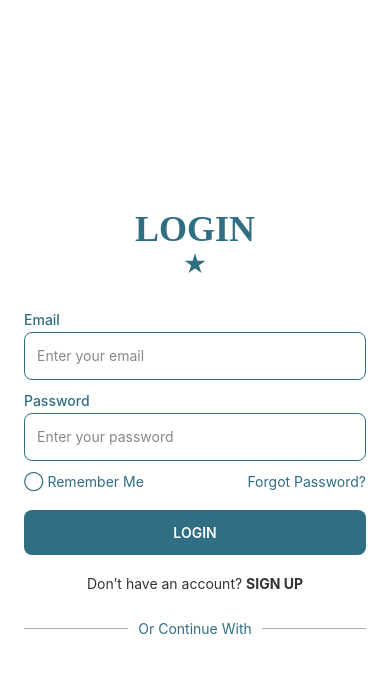
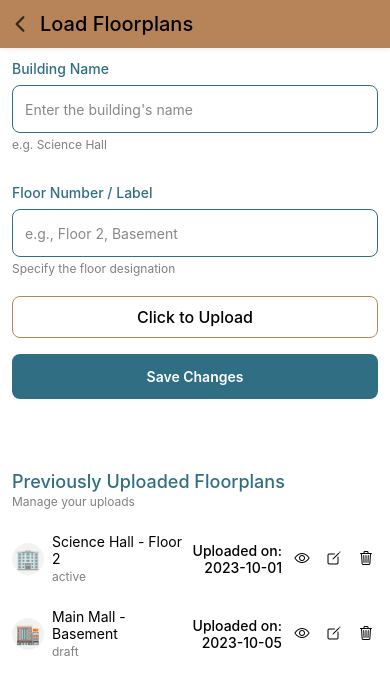
Before and after one commit to COS301-SE-2025/Snap-Vision, a React Native app in the folder snap-vision/: screen /AdminLoadFloorplans in a window 390 px wide. Shown: the top 694 px of the page. Built offline with nearby package versions, Linux system fonts and the light colour scheme.

Commit message:
Load Floorplans Screen with Old Colours

```diff
--- a/snap-vision/App.tsx
+++ b/snap-vision/App.tsx
@@ -5,6 +5,7 @@ import { createNativeStackNavigator } from '@react-navigation/native-stack';
 import LoginScreen from './src/screens/LoginScreen';
 import RegistrationScreen from './src/screens/RegistrationScreen';
 import BottomTabs from './src/navigation/BottomTabs';
+import AdminLoadFloorplansScreen from './src/screens/AdminLoadFloorplansScreen';
 
 import { ThemeProvider } from './src/theme/ThemeContext';
 
@@ -19,6 +20,7 @@ export default function App() {
             <Stack.Screen name="Login" component={LoginScreen} />
             <Stack.Screen name="Register" component={RegistrationScreen} />
             <Stack.Screen name="Tabs" component={BottomTabs} />
+            <Stack.Screen name="AdminLoadFloorplans" component={AdminLoadFloorplansScreen} />
           </Stack.Navigator>
       </NavigationContainer>
     </ThemeProvider>
--- /dev/null
+++ b/snap-vision/src/components/molecules/FloorplanListItem.tsx
@@ -0,0 +1,99 @@
+import React from 'react';
+import { View, Text, TouchableOpacity, StyleSheet } from 'react-native';
+import Icon from 'react-native-vector-icons/Ionicons';
+
+interface FloorplanItem {
+  id: string;
+  buildingName: string;
+  floorLabel: string;
+  status: 'active' | 'draft';
+  uploadDate: string;
+  icon: string;
+}
+
+interface Props {
+  item: FloorplanItem;
+  onView: () => void;
+  onEdit: () => void;
+  onDelete: () => void;
+}
+
+export default function FloorplanListItem({ item, onView, onEdit, onDelete }: Props) {
+  return (
+    <View style={styles.container}>
+      <View style={styles.iconContainer}>
+        <Text style={styles.icon}>{item.icon}</Text>
+      </View>
+
+      <View style={styles.content}>
+        <Text style={styles.title}>
+          {item.buildingName} - {item.floorLabel}
+        </Text>
+        <Text style={styles.status}>{item.status}</Text>
+      </View>
+
+      <Text style={styles.date}>Uploaded on: {item.uploadDate}</Text>
+
+      <View style={styles.actionButtons}>
+        <TouchableOpacity onPress={onView} style={styles.actionButton}>
+          <Icon name="eye-outline" size={16} color="black" />
+        </TouchableOpacity>
+        <TouchableOpacity onPress={onEdit} style={styles.actionButton}>
+          <Icon name="create-outline" size={16} color="black" />
+        </TouchableOpacity>
+        <TouchableOpacity onPress={onDelete} style={styles.actionButton}>
+          <Icon name="trash-outline" size={16} color="black" />
+        </TouchableOpacity>
+      </View>
+    </View>
+  );
+}
+
+const styles = StyleSheet.create({
+  container: {
+    flexDirection: 'row',
+    alignItems: 'center',
+    paddingVertical: 12,
+    gap: 8,
+  },
+  iconContainer: {
+    width: 32,
+    height: 32,
+    backgroundColor: 'rgba(0, 0, 0, 0.05)',
+    borderRadius: 16,
+    justifyContent: 'center',
+    alignItems: 'center',
+  },
+  icon: {
+    fontSize: 20,
+  },
+  content: {
+    flex: 1,
+  },
+  title: {
+    fontSize: 14,
+    color: 'black',
+    marginBottom: 2,
+  },
+  status: {
+    fontSize: 12,
+    color: 'rgba(0, 0, 0, 0.50)',
+  },
+  date: {
+    width: 90,
+    textAlign: 'right',
+    fontSize: 14,
+    fontWeight: '500',
+    color: 'black',
+  },
+  actionButtons: {
+    flexDirection: 'row',
+    gap: 8,
+  },
+  actionButton: {
+    width: 24,
+    height: 24,
+    justifyContent: 'center',
+    alignItems: 'center',
+  },
+});
--- /dev/null
+++ b/snap-vision/src/components/molecules/TopBar.tsx
@@ -0,0 +1,52 @@
+import React from 'react';
+import { View, Text, TouchableOpacity, StyleSheet } from 'react-native';
+import Icon from 'react-native-vector-icons/Ionicons';
+
+interface Props {
+  title: string;
+  onBackPress: () => void;
+}
+
+export default function TopBar({ title, onBackPress }: Props) {
+  return (
+    <View style={styles.container}>
+      <View style={styles.content}>
+        <TouchableOpacity onPress={onBackPress} style={styles.backButton}>
+          <Icon name="chevron-back" size={24} color="rgba(0, 0, 0, 0.70)" />
+        </TouchableOpacity>
+        <Text style={styles.title}>{title}</Text>
+      </View>
+    </View>
+  );
+}
+
+const styles = StyleSheet.create({
+  container: {
+    backgroundColor: 'white',
+    shadowColor: '#000',
+    shadowOffset: { width: 0, height: 0 },
+    shadowOpacity: 0.12,
+    shadowRadius: 6,
+    elevation: 6,
+  },
+  content: {
+    backgroundColor: '#B78459',
+    paddingHorizontal: 8,
+    paddingVertical: 12,
+    flexDirection: 'row',
+    alignItems: 'center',
+    gap: 8,
+  },
+  backButton: {
+    width: 24,
+    height: 24,
+    justifyContent: 'center',
+    alignItems: 'center',
+  },
+  title: {
+    flex: 1,
+    color: 'black',
+    fontSize: 20,
+    fontWeight: '500',
+  },
+});
--- /dev/null
+++ b/snap-vision/src/screens/AdminLoadFloorplansScreen.tsx
@@ -0,0 +1,193 @@
+import React, { useState } from 'react';
+import { View, Text, StyleSheet, ScrollView, TouchableOpacity } from 'react-native';
+import { useTheme } from '../theme/ThemeContext';
+import { getThemeColors } from '../theme';
+import AppInput from '../components/atoms/AppInput';
+import AppButton from '../components/atoms/AppButton';
+import FloorplanListItem from '../components/molecules/FloorplanListItem';
+import TopBar from '../components/molecules/TopBar';
+
+interface FloorplanItem {
+  id: string;
+  buildingName: string;
+  floorLabel: string;
+  status: 'active' | 'draft';
+  uploadDate: string;
+  icon: string;
+}
+
+const mockFloorplans: FloorplanItem[] = [
+  {
+    id: '1',
+    buildingName: 'Science Hall',
+    floorLabel: 'Floor 2',
+    status: 'active',
+    uploadDate: '2023-10-01',
+    icon: '🏢',
+  },
+  {
+    id: '2',
+    buildingName: 'Main Mall',
+    floorLabel: 'Basement',
+    status: 'draft',
+    uploadDate: '2023-10-05',
+    icon: '🏬',
+  },
+];
+
+export default function AdminLoadFloorplansScreen({ navigation }: any) {
+  const { isDark } = useTheme();
+  const colors = getThemeColors(isDark);
+  const [buildingName, setBuildingName] = useState('');
+  const [floorLabel, setFloorLabel] = useState('');
+
+  const handleUpload = () => {
+    // Upload functionality to be implemented
+    console.log('Upload floorplan');
+  };
+
+  const handleSaveChanges = () => {
+    // Save changes functionality to be implemented
+    console.log('Save changes');
+  };
+
+  const handleView = (id: string) => {
+    console.log('View floorplan:', id);
+  };
+
+  const handleEdit = (id: string) => {
+    console.log('Edit floorplan:', id);
+  };
+
+  const handleDelete = (id: string) => {
+    console.log('Delete floorplan:', id);
+  };
+
+  return (
+    <View style={[styles.container, { backgroundColor: colors.background }]}>
+      <TopBar title="Load Floorplans" onBackPress={() => navigation.goBack()} />
+
+      <ScrollView style={styles.content} showsVerticalScrollIndicator={false}>
+        {/* Building Name Input */}
+        <View style={styles.inputSection}>
+          <Text style={[styles.inputTitle, { color: colors.text }]}>Building Name</Text>
+          <AppInput
+            placeholder="Enter the building's name"
+            value={buildingName}
+            onChangeText={setBuildingName}
+            style={styles.textField}
+          />
+          <Text style={styles.infoText}>e.g. Science Hall</Text>
+        </View>
+
+        {/* Floor Label Input */}
+        <View style={styles.inputSection}>
+          <Text style={[styles.inputTitle, { color: colors.text }]}>Floor Number / Label</Text>
+          <AppInput
+            placeholder="e.g., Floor 2, Basement"
+            value={floorLabel}
+            onChangeText={setFloorLabel}
+            style={styles.textField}
+          />
+          <Text style={styles.infoText}>Specify the floor designation</Text>
+        </View>
+
+        {/* Upload Button */}
+        <View style={styles.buttonSection}>
+          <TouchableOpacity style={styles.uploadButton} onPress={handleUpload}>
+            <Text style={styles.uploadButtonText}>Click to Upload</Text>
+          </TouchableOpacity>
+        </View>
+
+        {/* Save Changes Button */}
+        <View style={styles.buttonSection}>
+          <AppButton title="Save Changes" onPress={handleSaveChanges} />
+        </View>
+
+        {/* Previously Uploaded Floorplans */}
+        <View style={styles.listSection}>
+          <View style={styles.sectionHeader}>
+            <View style={styles.headerText}>
+              <Text style={[styles.sectionTitle, { color: colors.text }]}>
+                Previously Uploaded Floorplans
+              </Text>
+              <Text style={styles.sectionSubtitle}>Manage your uploads</Text>
+            </View>
+          </View>
+
+          {mockFloorplans.map((item) => (
+            <FloorplanListItem
+              key={item.id}
+              item={item}
+              onView={() => handleView(item.id)}
+              onEdit={() => handleEdit(item.id)}
+              onDelete={() => handleDelete(item.id)}
+            />
+          ))}
+        </View>
+      </ScrollView>
+    </View>
+  );
+}
+
+const styles = StyleSheet.create({
+  container: {
+    flex: 1,
+  },
+  content: {
+    flex: 1,
+    paddingHorizontal: 12,
+  },
+  inputSection: {
+    marginBottom: 20,
+    paddingTop: 12,
+  },
+  inputTitle: {
+    fontSize: 14,
+    fontWeight: '500',
+    marginBottom: 8,
+  },
+  textField: {
+    marginBottom: 4,
+  },
+  infoText: {
+    fontSize: 12,
+    color: 'rgba(0, 0, 0, 0.50)',
+  },
+  buttonSection: {
+    marginBottom: 16,
+  },
+  uploadButton: {
+    backgroundColor: 'white',
+    borderRadius: 8,
+    borderWidth: 1,
+    borderColor: '#B78459',
+    paddingVertical: 10,
+    paddingHorizontal: 12,
+    alignItems: 'center',
+  },
+  uploadButtonText: {
+    color: 'black',
+    fontSize: 16,
+    fontWeight: '500',
+  },
+  listSection: {
+    marginTop: 20,
+  },
+  sectionHeader: {
+    paddingTop: 16,
+    marginBottom: 12,
+  },
+  headerText: {
+    flex: 1,
+  },
+  sectionTitle: {
+    fontSize: 18,
+    fontWeight: '500',
+    marginBottom: 2,
+  },
+  sectionSubtitle: {
+    fontSize: 12,
+    color: 'rgba(0, 0, 0, 0.50)',
+  },
+});
--- a/snap-vision/src/screens/AdminScreen.tsx
+++ b/snap-vision/src/screens/AdminScreen.tsx
@@ -1,18 +1,40 @@
 import React from 'react';
 import { View, StyleSheet } from 'react-native';
 import ThemedText from '../components/atoms/ThemedText';
+import AppButton from '../components/atoms/AppButton';
 import { useTheme } from '../theme/ThemeContext';
 import { getThemeColors } from '../theme';
+import { useNavigation } from '@react-navigation/native';
+import type { NavigationProp } from '@react-navigation/native';
+
+type AdminStackParamList = {
+  AdminLoadFloorplans: undefined;
+};
+
+type AdminNavigationProp = NavigationProp<AdminStackParamList>;
 
 const AdminScreen = () => {
   const { isDark } = useTheme();
   const colors = getThemeColors(isDark);
+  const navigation = useNavigation<AdminNavigationProp>();
+
+  const handleLoadFloorplans = () => {
+    navigation.navigate('AdminLoadFloorplans');
+  };
 
   return (
     <View style={[styles.container, { backgroundColor: colors.background }]}>
-      <ThemedText size="xl" weight="bold" style={{ color: colors.text }}>
-        Admin
+      <ThemedText size="xl" weight="bold" style={[styles.title, { color: colors.text }]}>
+        Admin Dashboard
       </ThemedText>
+
+      <View style={styles.buttonContainer}>
+        <AppButton
+          title="Load Floorplans"
+          onPress={handleLoadFloorplans}
+          style={styles.adminButton}
+        />
+      </View>
     </View>
   );
 };
@@ -24,5 +46,16 @@ const styles = StyleSheet.create({
     flex: 1,
     justifyContent: 'center',
     alignItems: 'center',
+    paddingHorizontal: 20,
+  },
+  title: {
+    marginBottom: 40,
+  },
+  buttonContainer: {
+    width: '100%',
+    maxWidth: 300,
+  },
+  adminButton: {
+    marginBottom: 16,
   },
 });
```
